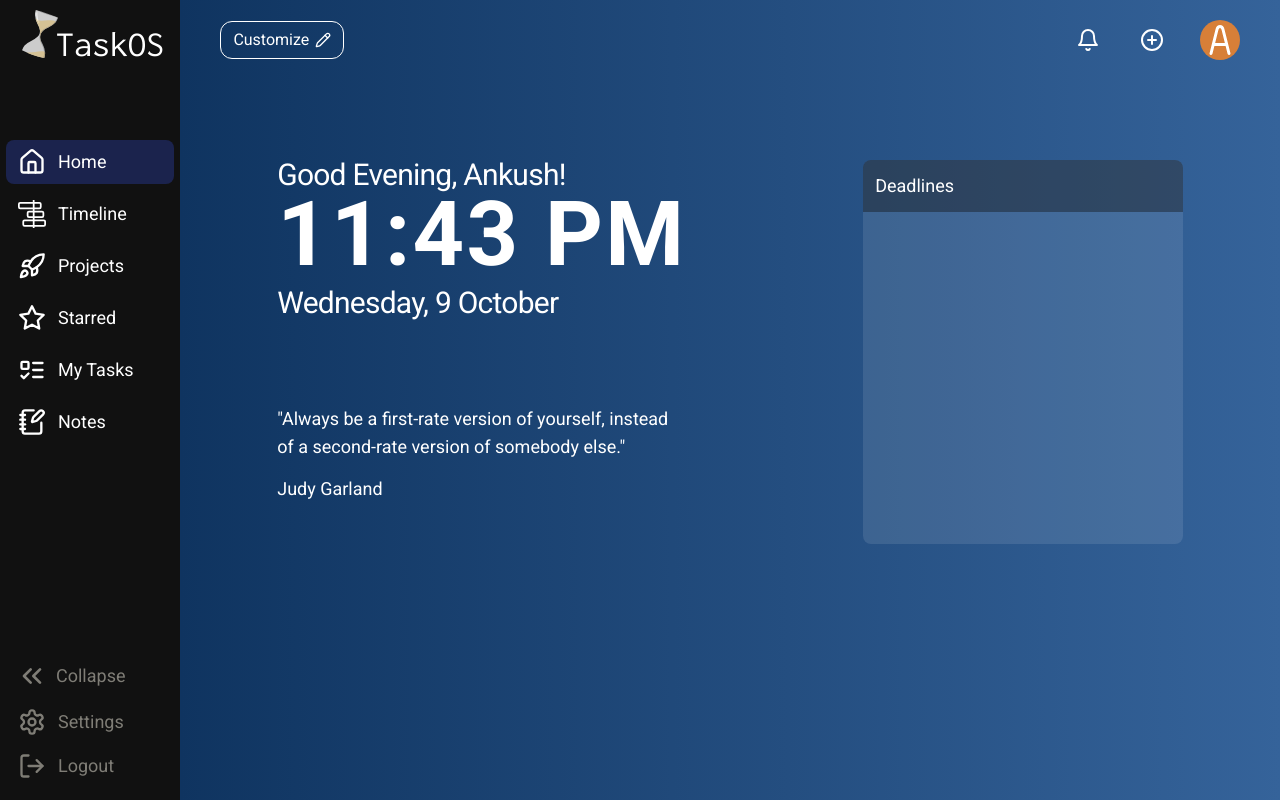
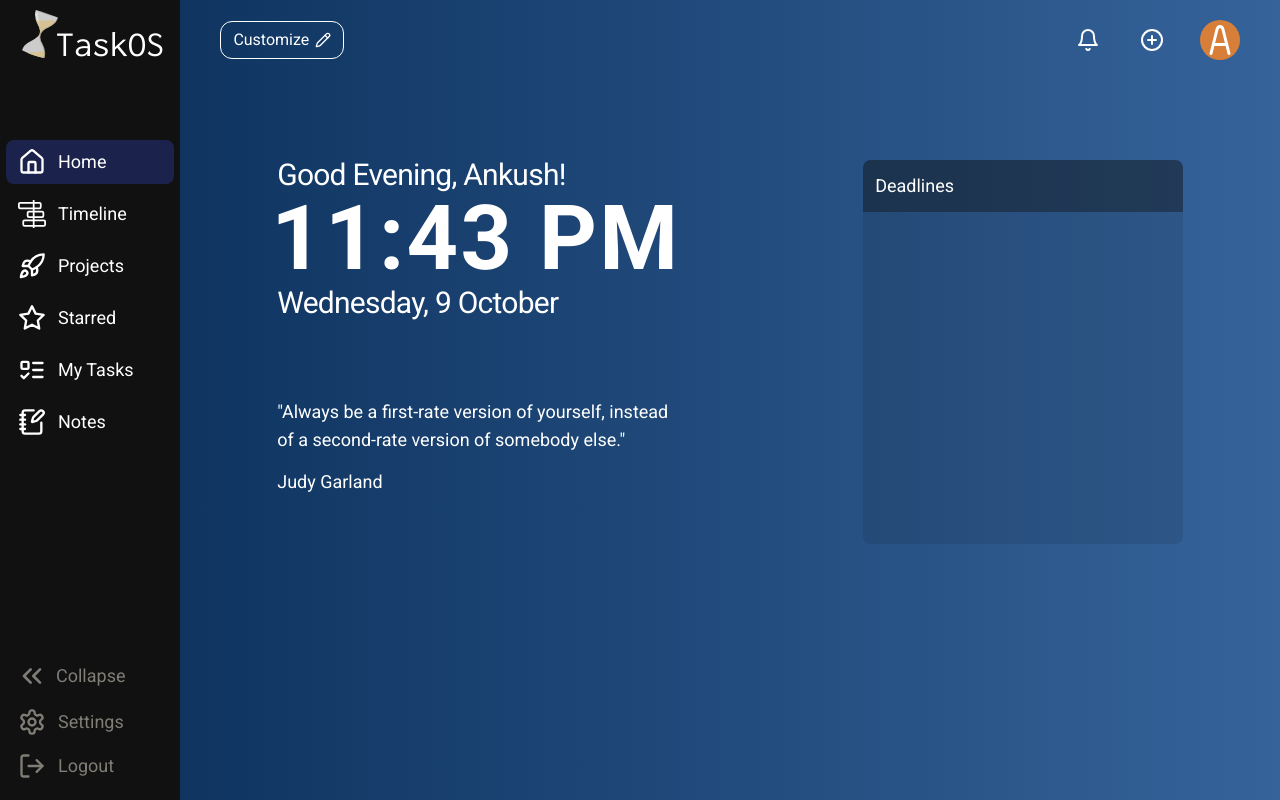
Before and after one commit to ankush24-7/TaskOS, a React (Vite) app: page /home in a window 1280 px wide. Built offline with nearby package versions, Linux system fonts and the light colour scheme.

Commit message:
Refactor HeroSectionUser and HeroSectionGuest components

```diff
--- a/src/components/HeroSectionUser.jsx
+++ b/src/components/HeroSectionUser.jsx
@@ -37,14 +37,14 @@ const HeroSectionUser = () => {
   return (
     <div className="w-full flex gap-20 justify-evenly">
       <div className="mt-20">
-        <div className="flex flex-col items-start ">
+        <div className="flex flex-col items-start gap-1">
           <h2 className="text-white text-3xl leading-none tracking-tight">
             {`${getGreetings(currentTime)}, ${user}!`}
           </h2>
-          <h1 className="text-white text-[90px] font-semibold tracking-wide leading-none">
+          <h1 className="text-white text-[90px] font-semibold tracking-wide leading-none -translate-x-1.5">
             {formatTime(currentTime)}
           </h1>
-          <h2 className="text-white text-3xl leading-normal tracking-tight">
+          <h2 className="text-white text-3xl leading-none tracking-tight">
             {formatDate(currentTime)}
           </h2>
         </div>
@@ -58,7 +58,7 @@ const HeroSectionUser = () => {
         </div>
       </div>
 
-      <section className="bg-[#fff]/10 w-80 h-96 rounded-lg mt-20">
+      <section className="bg-[#111]/10 w-80 h-96 rounded-lg mt-20">
         <div className="rounded-t-lg p-3 bg-[#111]/40">
           <p className="text-white text-lg">Deadlines</p>
         </div>
--- a/src/components/home-guest-comp/HeroSectionGuest.jsx
+++ b/src/components/home-guest-comp/HeroSectionGuest.jsx
@@ -1,7 +1,7 @@
 const HeroSectionGuest = () => {
   return (
     <>
-      <div className="pl-20 pt-16 pb-24 relative z-10 font-lato">
+      <div className="pl-24 pt-16 pb-24 relative z-10 font-lato">
         <h1 className="text-white z-10 text-6xl font-semibold max-w-80 tracking-wider">
           Operate Smoothly, Achieve Seamlessly
         </h1>
```
